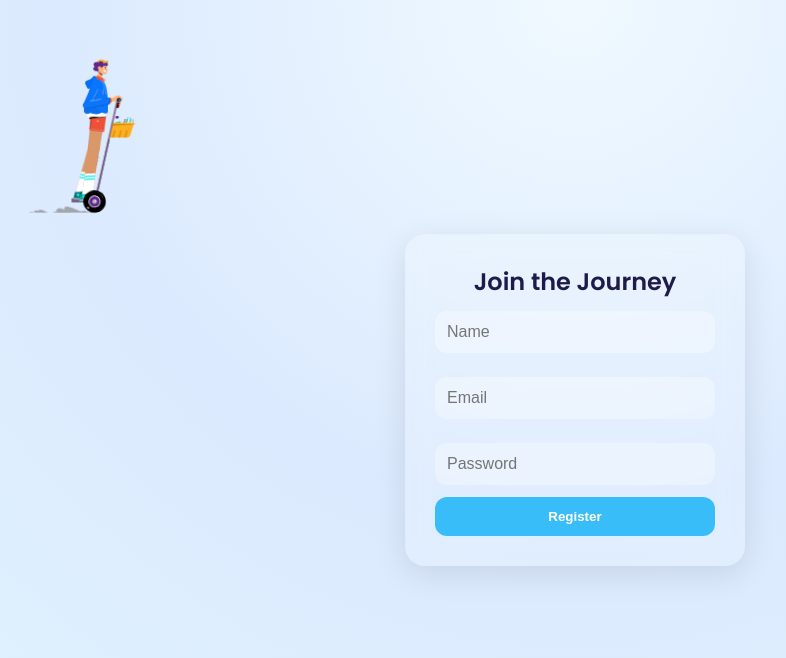
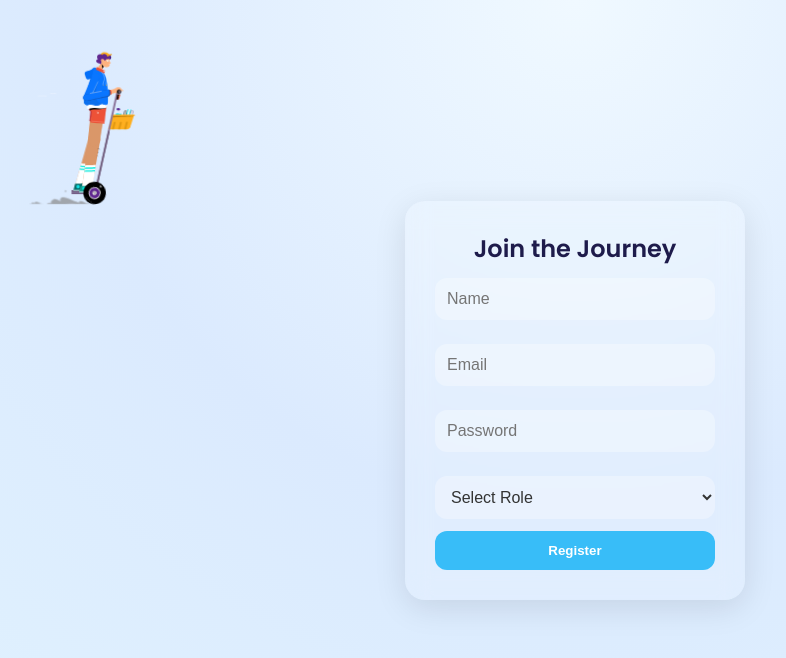
Before and after one commit to DEEPALIYADAV28/careerpath-navigator, a React (Create React App) app in the folder frontend/: page /register in a window 1280 px wide. Shown: the top 658 px of the page, without its empty margins (65-851 px from the left). Built offline with nearby package versions, Linux system fonts and the light colour scheme.

Commit message:
added role functionality in both frontend and backend

```diff
--- a/frontend/src/pages/Register.js
+++ b/frontend/src/pages/Register.js
@@ -10,6 +10,7 @@ const Register = () => {
     name: "",
     email: "",
     password: "",
+    role: "", // added role field
   });
   const [message, setMessage] = useState("");
   const [loading, setLoading] = useState(false);
@@ -22,9 +23,14 @@ const Register = () => {
     e.preventDefault();
     setLoading(true);
 
-    // Check for common typo in email
     if (formData.email.includes("@gmil.com")) {
       setMessage("Did you mean '@gmail.com'? Please correct your email.");
+      setLoading(false);
+      return;
+    }
+
+    if (!formData.role) {
+      setMessage("Please select a role.");
       setLoading(false);
       return;
     }
@@ -35,7 +41,6 @@ const Register = () => {
         formData
       );
       setMessage(res.data.message);
-      // Redirect to login page after successful registration
       setTimeout(() => navigate("/login"), 1500);
     } catch (err) {
       setMessage(err.response?.data?.message || "Error");
@@ -85,6 +90,17 @@ const Register = () => {
             className="glass-input"
             required
           />
+          <select
+            name="role"
+            onChange={handleChange}
+            className="glass-input"
+            required
+          >
+            <option value="">Select Role</option>
+            <option value="student">Student</option>
+            <option value="mentor">Mentor</option>
+            <option value="contributor">Contributor</option>
+          </select>
           <button type="submit" className="glass-button" disabled={loading}>
             {loading ? "Loading..." : "Register"}
           </button>
```
Also changed, not shown: 2 other files (tests, documents, lock files or other folders).
